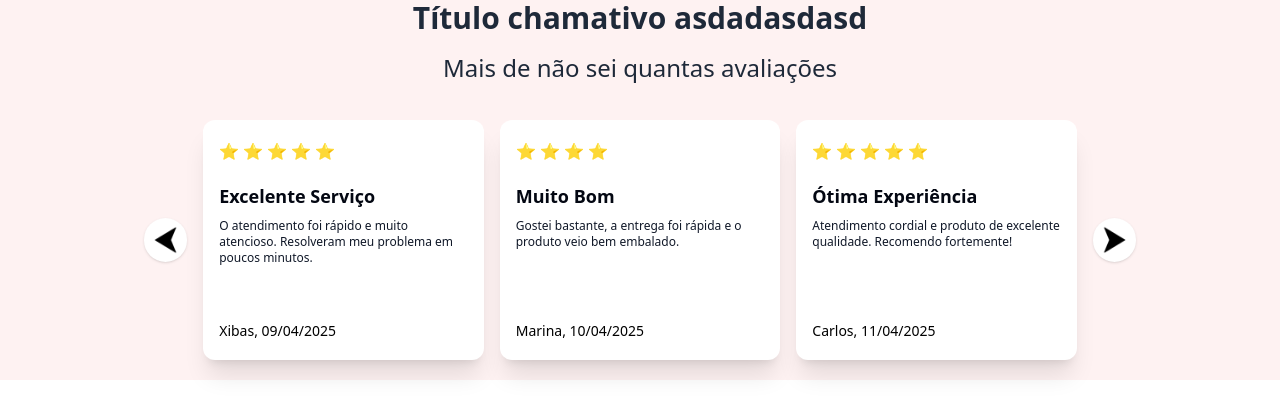
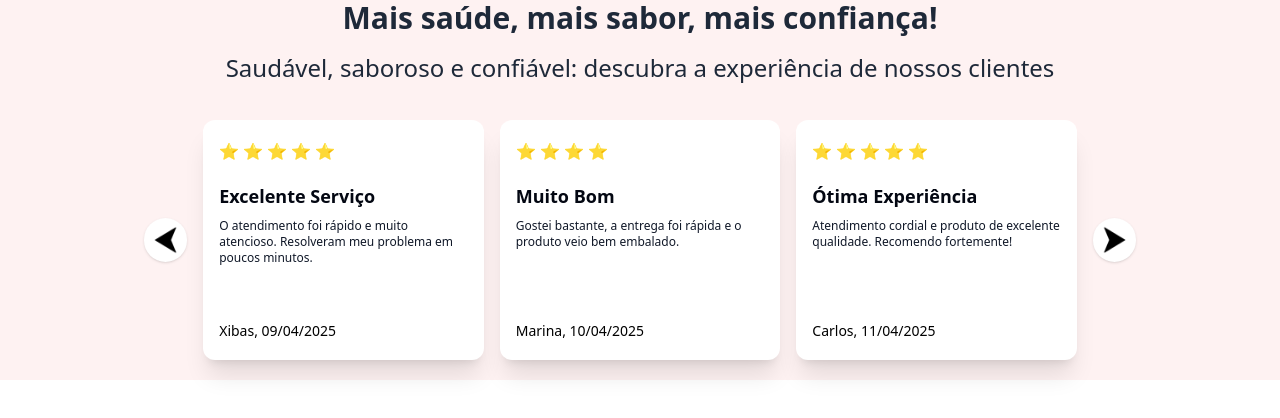
Before and after one commit to DrumondParizottoPiccolo/WebDelivery, a React (Vite) app: page / in a window 1280 px wide. Shown: the top 418 px of the page. Built offline with nearby package versions, Linux system fonts and the light colour scheme.

Commit message:
Update: Title + Subtitle

```diff
--- a/src/Components/Section4.jsx
+++ b/src/Components/Section4.jsx
@@ -80,8 +80,8 @@ function Section4() {
 
   return (
     <div className='w-full h-full text-center bg-red-50 flex justify-center items-center flex-col gap-4'>
-        <h1 className='font-extrabold font-sans text-3xl text-gray-800'>Título chamativo asdadasdasd</h1>
-        <h2 className='font-sans text-2xl text-gray-800 font-medium'>Mais de não sei quantas avaliações</h2>
+        <h1 className='font-extrabold font-sans text-3xl text-gray-800 '>Mais saúde, mais sabor, mais confiança!</h1>
+        <h2 className='font-sans text-2xl text-gray-800 font-medium'>Saudável, saboroso e confiável: descubra a experiência de nossos clientes</h2>
         <div className='w-full flex-col sm:flex-row flex gap-4 sm:w-4/5 p-4 rounded-lg sm:h-70 justify-center items-center'>
           <button onClick={handlePrev} disabled={startIndex === 0} className='bg-white w-11 h-11 flex justify-center items-center rounded-4xl px-2 shadow-sm border-b-gray-400'> <img src={left} alt='Seta para esquerda' className='w-9 h-9 cursor-pointer object-contain'/> </button>
           {visibleItems.map((evaluation) => (
```
